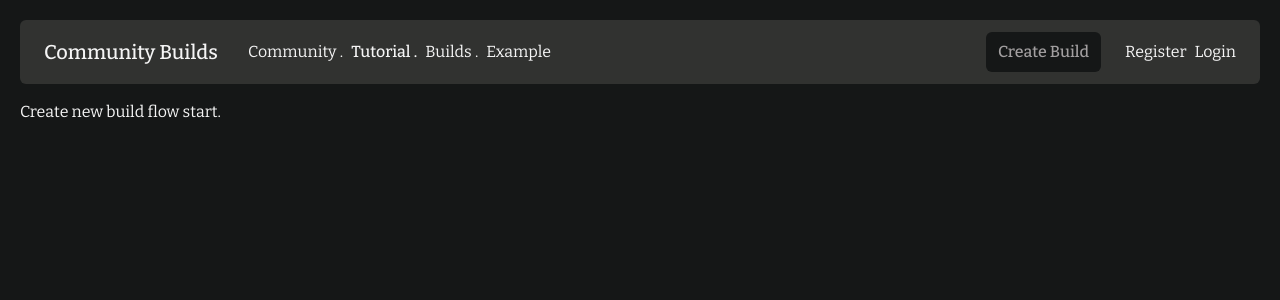
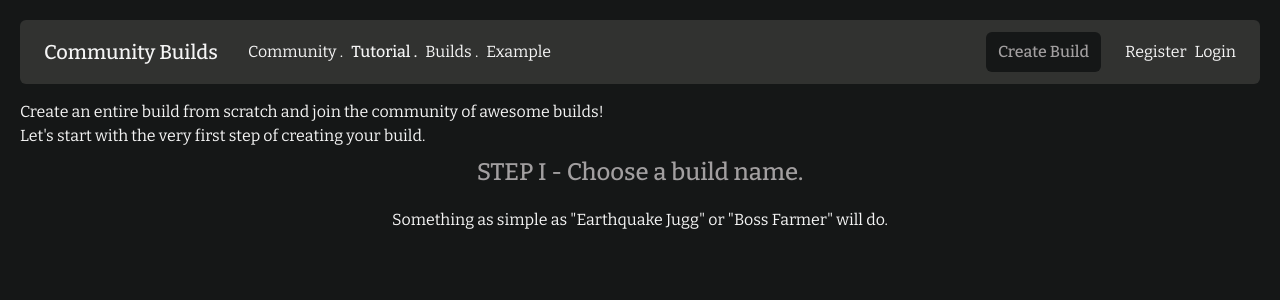
Before and after one commit to darkphotonKN/community-builds-client, a Next.js app: page /builds/create in a window 1280 px wide. Shown: the top 300 px of the page. Built offline with nearby package versions, Linux system fonts and the light colour scheme.

Commit message:
feat: Added step 1 design.

```diff
--- a/src/app/builds/create/page.tsx
+++ b/src/app/builds/create/page.tsx
@@ -1,5 +1,25 @@
+import HeaderThree from "@/components/Layout/Text/HeaderThree";
+import HeaderTwo from "@/components/Layout/Text/HeaderTwo";
+
 function CreateBuildsPage() {
-  return <div>Create new build flow start.</div>;
+  return (
+    <div>
+      Create an entire build from scratch and join the community of awesome
+      builds!
+      <div>
+        Let&apos;s start with the very first step of creating your build.
+      </div>
+      <div className="flex justify-center">
+        <div className="flex flex-col items-center">
+          <HeaderTwo>STEP I - Choose a build name.</HeaderTwo>
+          <div className="mt-5">
+            Something as simple as &quot;Earthquake Jugg&quot; or &quot;Boss
+            Farmer&quot; will do.
+          </div>
+        </div>
+      </div>
+    </div>
+  );
 }
 
 export default CreateBuildsPage;
--- a/src/components/Layout/Text/HeaderOne.tsx
+++ b/src/components/Layout/Text/HeaderOne.tsx
@@ -4,7 +4,7 @@ export type TextProps = { children: ReactNode };
 
 function HeaderOne({ children }: TextProps) {
 	return (
-		<div className="text-customHeaderOne text-3xl font-semibold">
+		<div className="text-customHeaderOne text-3xl font-semibold mt-2">
 			{children}
 		</div>
 	);
--- a/src/components/Layout/Text/HeaderThree.tsx
+++ b/src/components/Layout/Text/HeaderThree.tsx
@@ -1,7 +1,7 @@
 import { TextProps } from "./HeaderOne";
 
 function HeaderThree({ children }: TextProps) {
-	return <div className="text-customHeaderThree text-xl">{children}</div>;
+	return <div className="text-customHeaderThree text-xl mt-2">{children}</div>;
 }
 
 export default HeaderThree;
--- a/src/components/Layout/Text/HeaderTwo.tsx
+++ b/src/components/Layout/Text/HeaderTwo.tsx
@@ -2,7 +2,9 @@ import { TextProps } from "./HeaderOne";
 
 function HeaderTwo({ children }: TextProps) {
 	return (
-		<div className="text-customHeaderTwo text-2xl font-medium">{children}</div>
+		<div className="text-customHeaderTwo text-2xl font-medium mt-2">
+			{children}
+		</div>
 	);
 }
 
```
